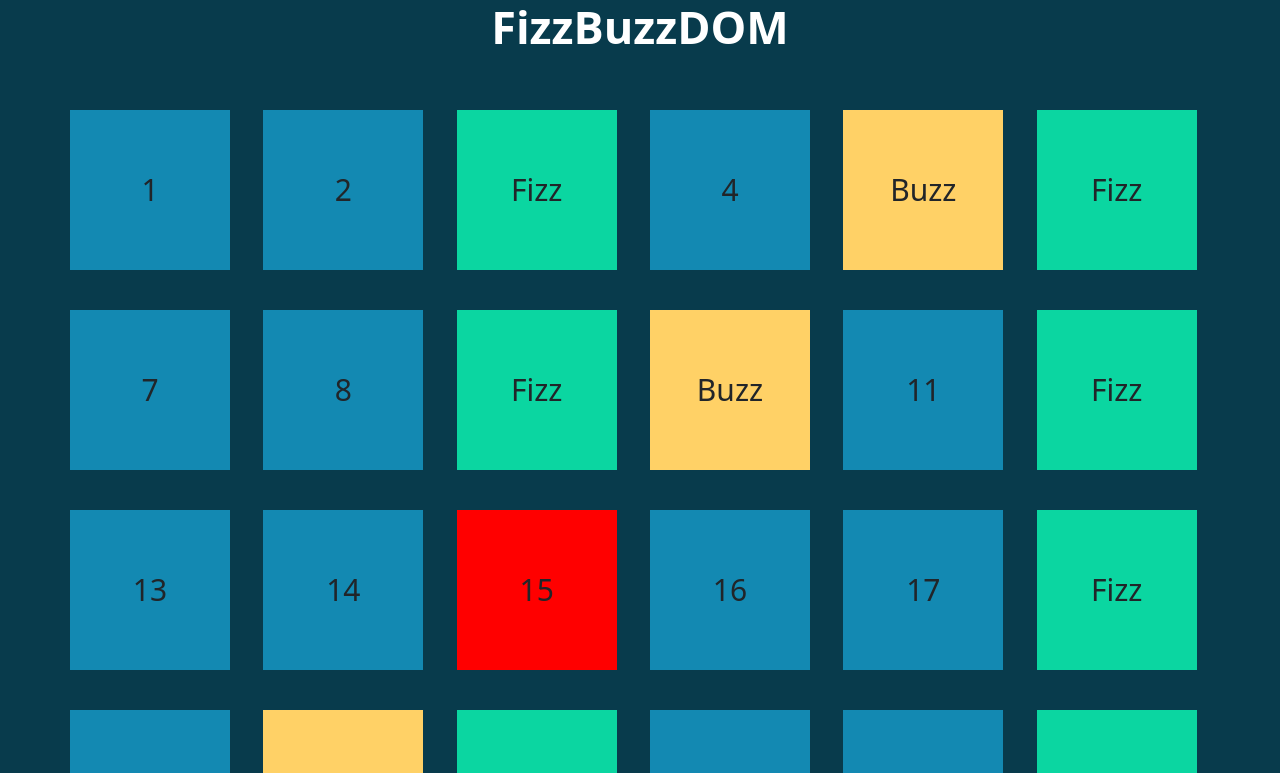
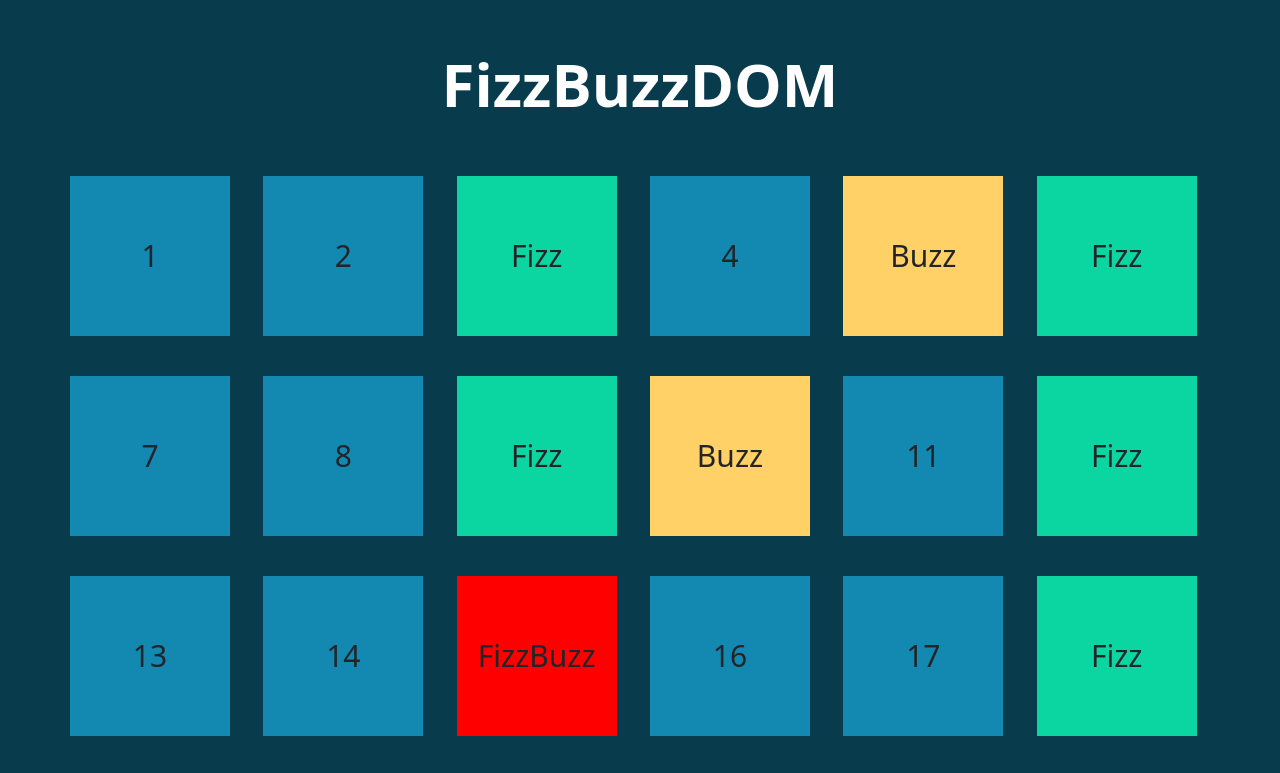
Before and after one commit to GCaringi/js-fizzbuzzdom, a plain HTML site: page index.html in a window 1280 px wide. Shown: the top 773 px of the page. Drawn offline with nearby package versions, Linux system fonts and the light colour scheme.

Commit message:
Apply little changes

```diff
--- a/css/style.css
+++ b/css/style.css
@@ -24,7 +24,7 @@ body{
 }
 
 h1{
-    font-size: 45px;
+    font-size: 60px;
     font-weight: bold;
 }
 
--- a/index.html
+++ b/index.html
@@ -20,7 +20,7 @@
         <main>
             <div class="container">
                 <div class="row">
-                    <div class="col-12 text-white text-center mb-5">
+                    <div class="col-12 text-white text-center my-5">
                         <h1>FizzBuzzDOM</h1>
                     </div>
                 </div>
--- a/js/main.js
+++ b/js/main.js
@@ -23,7 +23,7 @@ for( let i = 1; i <= 100; i++ ) {
         element.classList.add("item", "fizzBuzz");
         element.innerText = "FizzBuzz";
         list.append(element);
-    }
+    }else{
         if (i % 3 == 0 && i % 5 !== 0){
             element.classList.add("item", "fizz");
             element.innerText = "Fizz";
@@ -38,3 +38,4 @@ for( let i = 1; i <= 100; i++ ) {
             list.append(element);
         }
     }
+}
```
Lines whose indentation alone changed are shown as unchanged.
